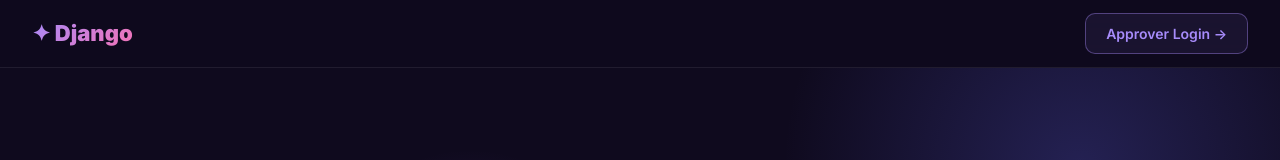
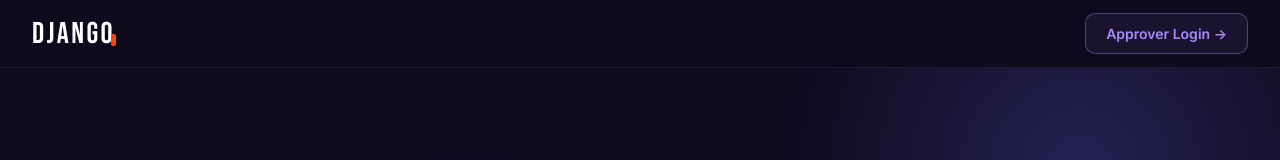
Before and after one commit to tanmaydarklord2367-create/ai-subscription-approver, a React (Vite) app in the folder client/: page / in a window 1280 px wide. Shown: the top 160 px of the page. Built offline with nearby package versions, Linux system fonts and the light colour scheme.

Commit message:
Add Django logo with orange O accent matching brand

```diff
--- a/client/index.html
+++ b/client/index.html
@@ -5,7 +5,7 @@
     <meta name="viewport" content="width=device-width, initial-scale=1.0" />
     <title>Django — AI Tool Approvals</title>
     <link rel="preconnect" href="https://fonts.googleapis.com">
-    <link href="https://fonts.googleapis.com/css2?family=Inter:wght@400;500;600;700;800;900&display=swap" rel="stylesheet">
+    <link href="https://fonts.googleapis.com/css2?family=Inter:wght@400;500;600;700;800;900&family=Bebas+Neue&display=swap" rel="stylesheet">
   </head>
   <body>
     <div id="root"></div>
--- /dev/null
+++ b/client/src/components/Logo.jsx
@@ -0,0 +1,28 @@
+export default function Logo({ size = 28, light = false }) {
+  return (
+    <span style={{
+      fontFamily: "'Bebas Neue', Impact, 'Arial Black', sans-serif",
+      fontSize: size,
+      letterSpacing: '0.08em',
+      color: light ? '#111' : 'white',
+      display: 'inline-flex',
+      alignItems: 'baseline',
+      userSelect: 'none',
+      lineHeight: 1,
+    }}>
+      DJANG
+      <span style={{ position: 'relative', display: 'inline-block' }}>
+        O
+        <span style={{
+          position: 'absolute',
+          bottom: '10%',
+          right: '-8%',
+          width: '38%',
+          height: '38%',
+          background: '#FF4500',
+          borderRadius: 2,
+        }} />
+      </span>
+    </span>
+  );
+}
--- a/client/src/pages/Dashboard.jsx
+++ b/client/src/pages/Dashboard.jsx
@@ -1,6 +1,7 @@
 import { useState, useEffect } from 'react';
 import { useNavigate, Link } from 'react-router-dom';
 import * as XLSX from 'xlsx';
+import Logo from '../components/Logo';
 
 /* ─── Helpers ─── */
 function fmtDate(iso) {
@@ -306,7 +307,7 @@ export default function Dashboard() {
     <div style={{ minHeight: '100vh', background: 'var(--bg)' }}>
       {/* Nav */}
       <nav className="nav">
-        <Link to="/" className="nav-logo">✦ Django</Link>
+        <Link to="/" style={{ textDecoration: 'none' }}><Logo size={28} light /></Link>
         <div style={{ display: 'flex', alignItems: 'center', gap: 12 }}>
           <span className={`badge ${role === 'hr' ? 'badge-pending-hr' : 'badge-pending-director'}`}>
             {role === 'hr' ? '👥 HR Manager' : '🎯 Director'}
--- a/client/src/pages/Home.jsx
+++ b/client/src/pages/Home.jsx
@@ -1,4 +1,5 @@
 import { Link } from 'react-router-dom';
+import Logo from '../components/Logo';
 
 export default function Home() {
   return (
@@ -12,9 +13,7 @@ export default function Home() {
         position: 'sticky', top: 0, zIndex: 100,
         background: 'rgba(15,10,30,0.85)', backdropFilter: 'blur(16px)',
       }}>
-        <span style={{ fontSize: 22, fontWeight: 900, background: 'linear-gradient(135deg,#A78BFA,#F472B6)', WebkitBackgroundClip: 'text', WebkitTextFillColor: 'transparent', backgroundClip: 'text' }}>
-          ✦ Django
-        </span>
+        <Logo size={30} />
         <Link to="/login" style={{
           padding: '9px 20px', borderRadius: 10, fontSize: 14, fontWeight: 600,
           border: '1.5px solid rgba(167,139,250,0.4)', color: '#A78BFA',
--- a/client/src/pages/Login.jsx
+++ b/client/src/pages/Login.jsx
@@ -1,5 +1,6 @@
 import { useState } from 'react';
 import { useNavigate, Link } from 'react-router-dom';
+import Logo from '../components/Logo';
 
 export default function Login() {
   const navigate = useNavigate();
@@ -39,7 +40,7 @@ export default function Login() {
       <div className="blob" style={{ width: 300, height: 300, background: 'rgba(236,72,153,0.1)', bottom: -80, left: -80, position: 'fixed' }} />
 
       <nav className="nav">
-        <Link to="/" className="nav-logo">✦ Django</Link>
+        <Link to="/" style={{ textDecoration: 'none' }}><Logo size={28} light /></Link>
       </nav>
 
       <div style={{ flex: 1, display: 'flex', alignItems: 'center', justifyContent: 'center', padding: 24, position: 'relative' }}>
--- a/client/src/pages/Submit.jsx
+++ b/client/src/pages/Submit.jsx
@@ -1,5 +1,6 @@
 import { useState } from 'react';
 import { Link } from 'react-router-dom';
+import Logo from '../components/Logo';
 
 const DEPARTMENTS = [
   'Creative & Branding',
@@ -65,6 +66,7 @@ export default function Submit() {
         <nav className="nav"><Link to="/" className="nav-logo">✦ Django</Link></nav>
         <div style={{ flex: 1, display: 'flex', alignItems: 'center', justifyContent: 'center', padding: 24 }}>
           <div className="card" style={{ maxWidth: 500, width: '100%', padding: 48, textAlign: 'center', position: 'relative' }}>
+          <div style={{ marginBottom: 20 }}><Logo size={32} light /></div>
             <div style={{
               width: 72, height: 72, borderRadius: 22, background: 'var(--grad)',
               display: 'flex', alignItems: 'center', justifyContent: 'center',
@@ -93,7 +95,7 @@ export default function Submit() {
       <div className="blob" style={{ width: 400, height: 400, background: 'rgba(99,102,241,0.1)', top: -100, right: -100, position: 'fixed' }} />
       <div className="blob" style={{ width: 300, height: 300, background: 'rgba(236,72,153,0.08)', bottom: 0, left: -100, position: 'fixed' }} />
 
-      <nav className="nav"><Link to="/" className="nav-logo">✦ Django</Link></nav>
+      <nav className="nav"><Link to="/" style={{ textDecoration: 'none' }}><Logo size={28} light /></Link></nav>
 
       <div style={{ maxWidth: 640, margin: '0 auto', padding: '44px 24px 60px', position: 'relative' }}>
         {/* Header */}
```
